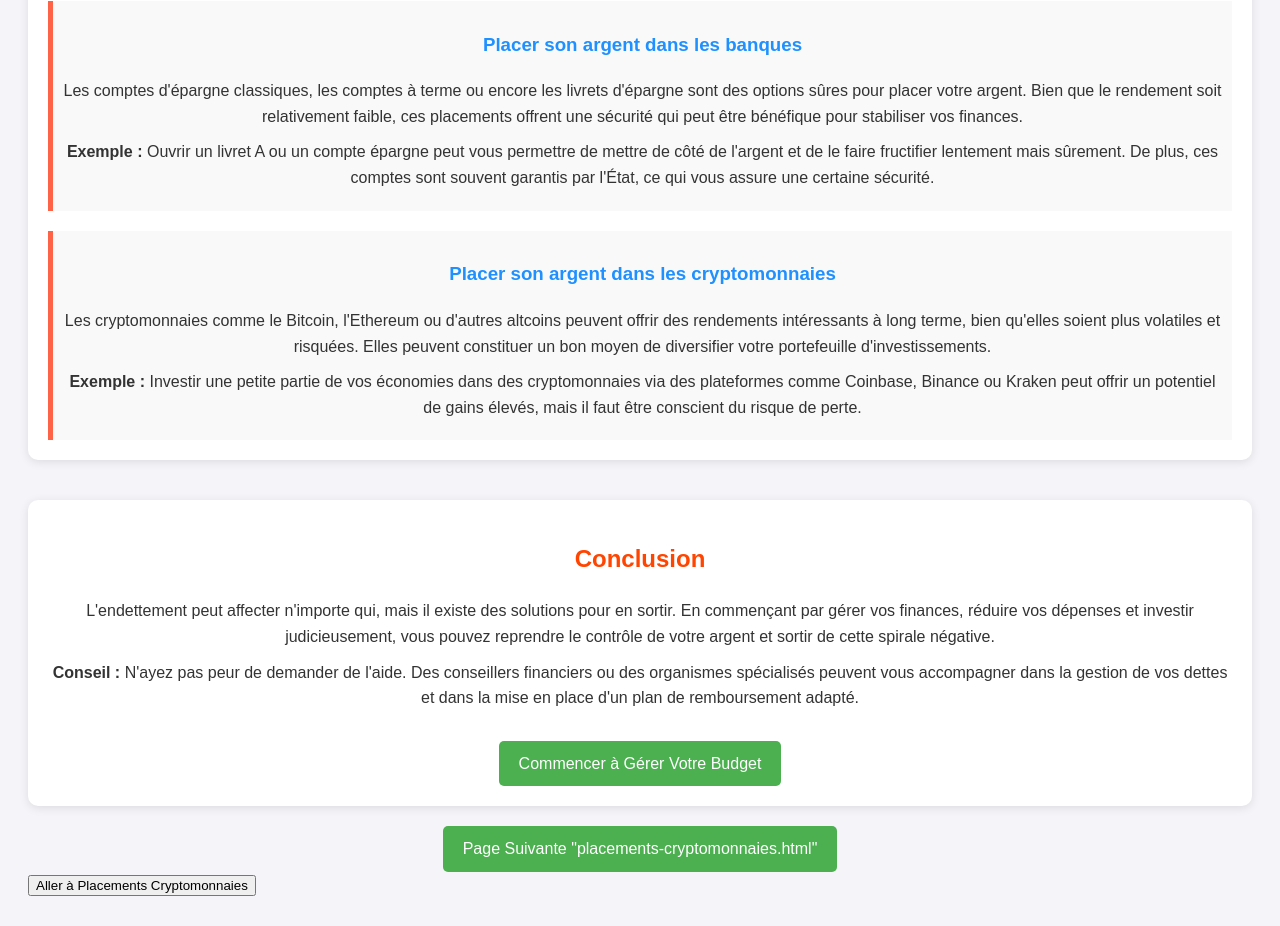
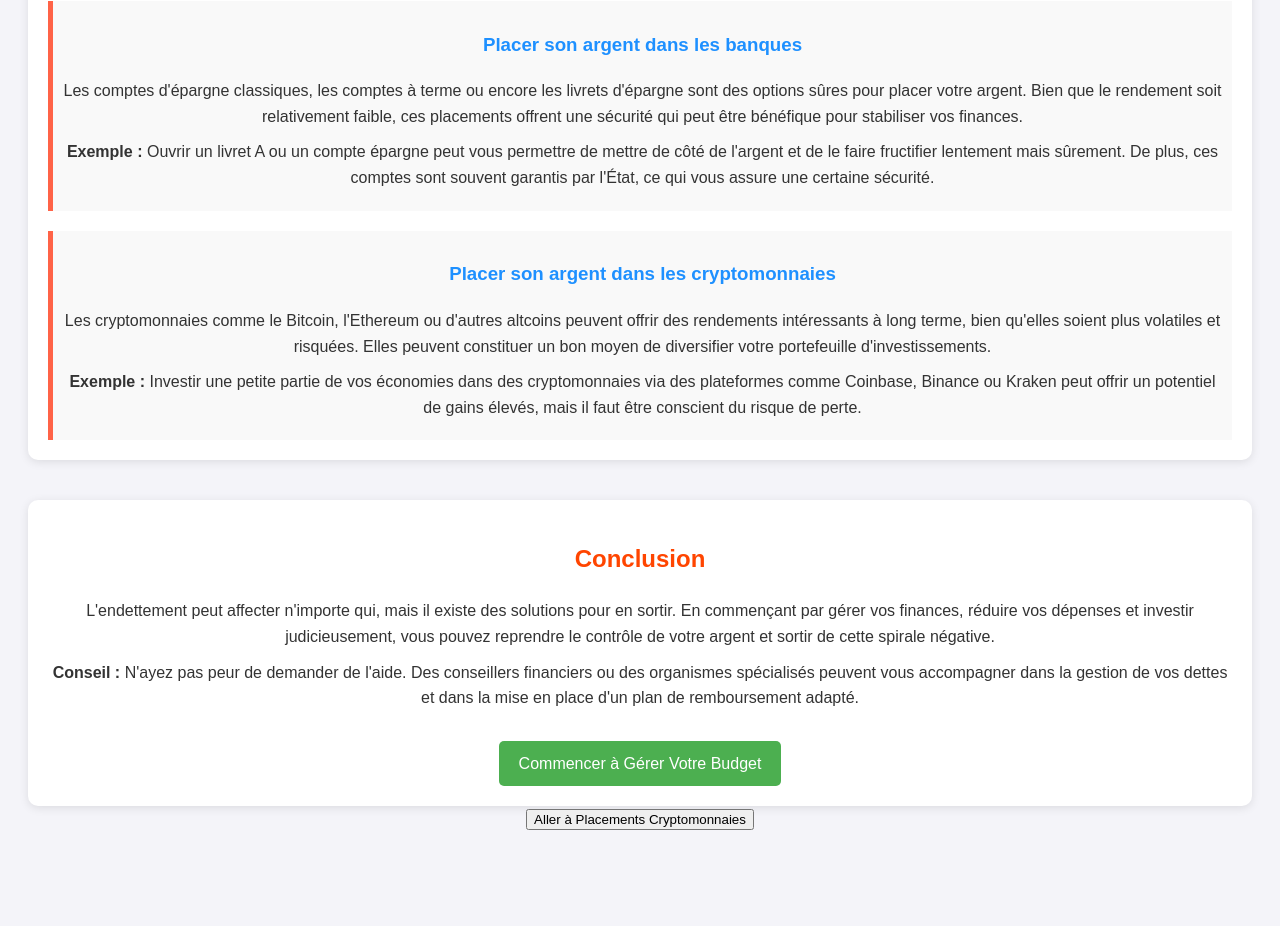
Before and after one commit to gestionnaire-budget/MonBudget-, a plain HTML site: page solution-endettement.html in a window 1280 px wide. Shown: the part 1888-2814 px from the top of the page. After the commit the page ends 2748 px from the top, so only its background shows below. Drawn offline with Linux system fonts and the light colour scheme.

Commit message:
solution-endettement.html

```diff
--- a/solution-endettement.html
+++ b/solution-endettement.html
@@ -120,12 +120,7 @@
     <a href="gestionnaire-budget.html" class="btn">Commencer à Gérer Votre Budget</a>
   </div>
 
-</body>
 </html>
- <a href="solution-endettement.html" class="btn next-btn">Page Suivante "placements-cryptomonnaies.html"</a>
-  </div>
-
-</head>
 <body>
     <button onclick="window.location.href='placements-cryptomonnaies.html'">
         Aller à Placements Cryptomonnaies
```
